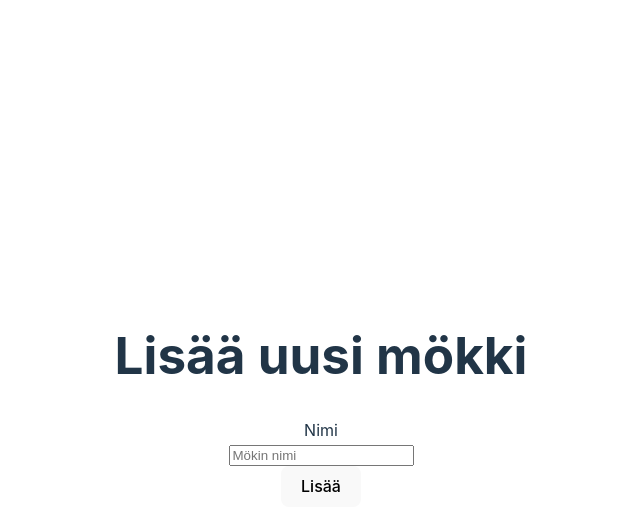
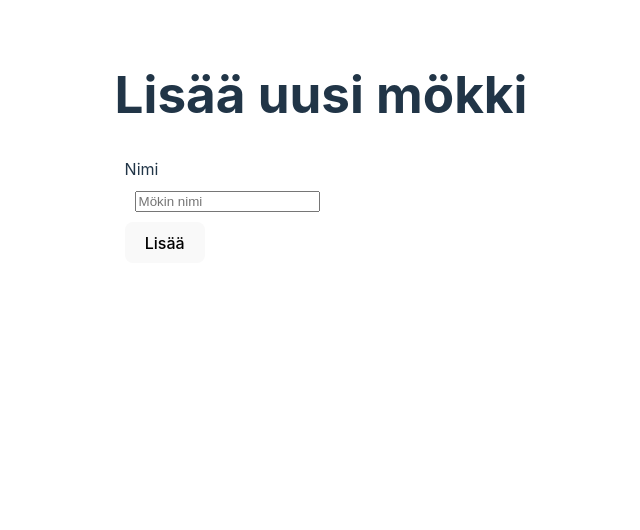
Before and after one commit to heikamal/mokinvaraus, a Vue app in the folder app/: page /#/cabins/new in a window 1280 px wide. Shown: the top 530 px of the page, without its empty margins (319-959 px from the left). Built offline with nearby package versions, Linux system fonts and the light colour scheme.

Commit message:
some styling for forms

```diff
--- a/app/src/style.css
+++ b/app/src/style.css
@@ -20,6 +20,22 @@ body {
   place-items: center;
   min-width: 320px;
   min-height: 100vh;
+}
+
+.form {
+  margin: 10px;
+  place-items: start;
+  min-width: 320px;
+  min-height: 100vh;
+}
+.control {
+  margin: 10px;
+  display: flex;
+  place-items: left;
+}
+
+.label {
+  margin-right: 10px;
 }
 
 h1 {
```
